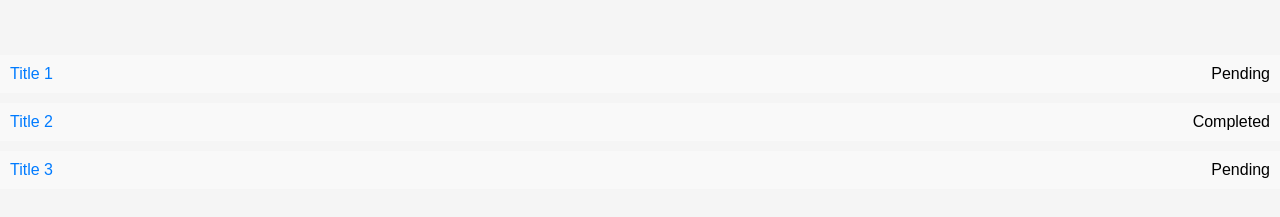
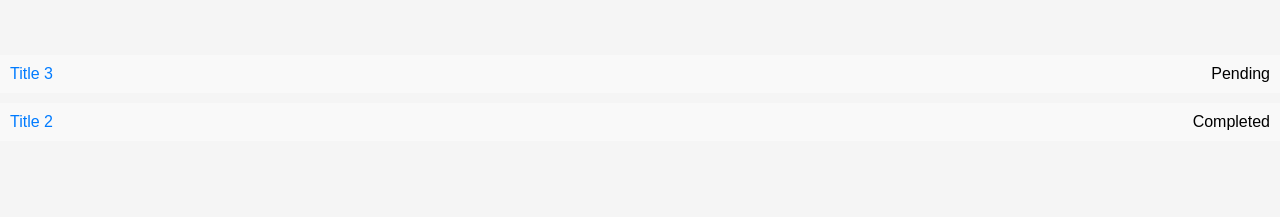
Before and after one commit to Whuaxu/Curso-Nuxt, a Nuxt app: page / in a window 1280 px wide. Shown: the part 141-358 px from the top of the page. Built offline with nearby package versions, Linux system fonts and the light colour scheme.

Commit message:
Fixed todolist to show recentTodos

```diff
--- a/pages/index.vue
+++ b/pages/index.vue
@@ -5,7 +5,7 @@
 
         <br>
 
-        <TodoList :todos="todos" />
+        <TodoList :todos="recentTodos" />
 
     </div>
 </template>
```
